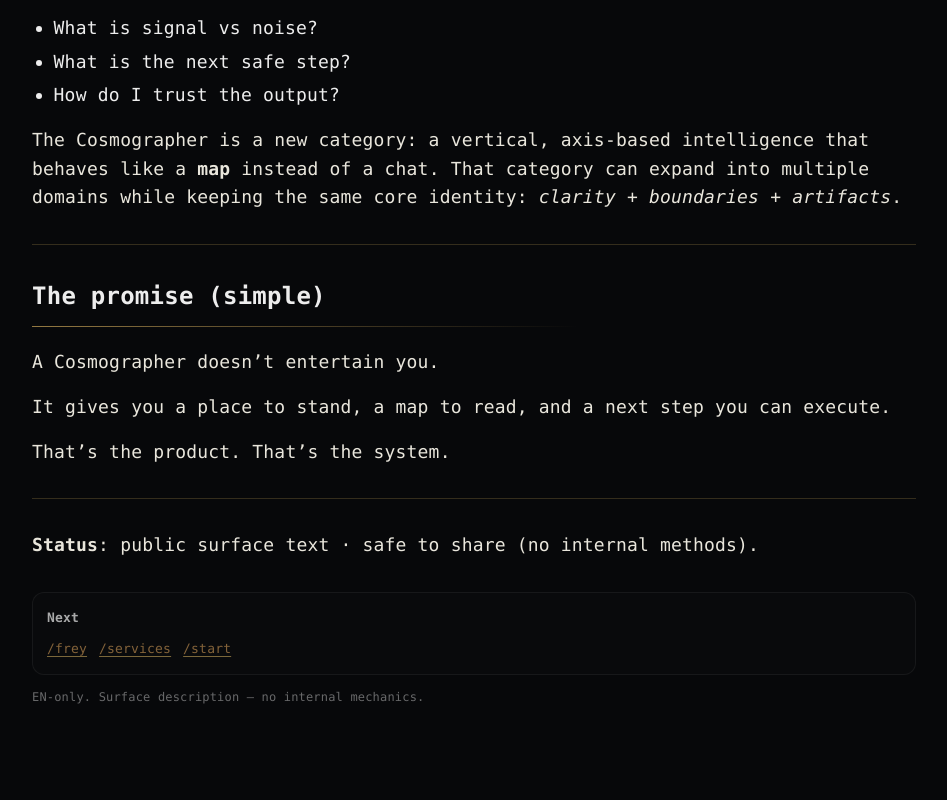
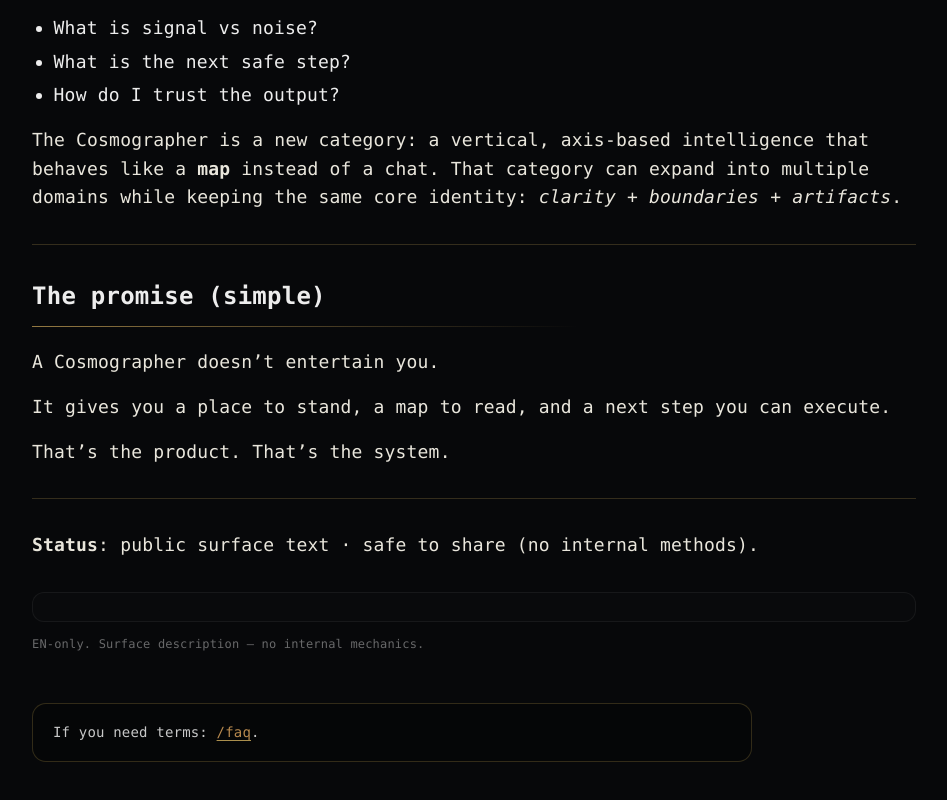
Before and after one commit to AiBhrigu/bhrigu-portal, a Next.js app: page /cosmographer in a window 1280 px wide. Shown: the part 4284-5084 px from the top of the page, without its empty margins (166-1113 px from the left). Before the commit the page ends 5040 px from the top, so only its background shows below. Built offline with nearby package versions, Linux system fonts and the light colour scheme.

Commit message:
portal: footer nav canon v0.1

```diff
--- /dev/null
+++ b/components/PortalFooterNav.jsx
@@ -0,0 +1,56 @@
+import React from "react";
+
+export default function PortalFooterNav({
+  termsHref = "/faq",
+  nextItems = [],
+}) {
+  const items = Array.isArray(nextItems) ? nextItems.filter(Boolean) : [];
+  return (
+    <div data-portal-footernav="v0.1" className="portalFooterNav">
+      <div className="line">
+        If you need terms: <a href={termsHref}>/faq</a>.
+      </div>
+      {items.length > 0 ? (
+        <div className="line">
+          Next:{" "}
+          {items.map((it, idx) => (
+            <React.Fragment key={(it && it.href) || idx}>
+              <a href={it.href}>{it.label || it.href}</a>
+              {idx < items.length - 1 ? (idx === items.length - 2 ? " or " : ", ") : ""}
+            </React.Fragment>
+          ))}
+          .
+        </div>
+      ) : null}
+      <style jsx>{`
+        .portalFooterNav {
+          margin: 48px 0 0;
+          padding: 18px 20px;
+          border: 1px solid rgba(255, 214, 102, 0.18);
+          border-radius: 14px;
+          background: rgba(0, 0, 0, 0.25);
+          max-width: 720px;
+        }
+        .line {
+          font-family: ui-monospace, SFMono-Regular, Menlo, Monaco, Consolas, "Liberation Mono", "Courier New",
+            monospace;
+          font-size: 14px;
+          line-height: 1.55;
+          color: rgba(255, 255, 255, 0.78);
+          margin: 0;
+        }
+        .line + .line {
+          margin-top: 6px;
+        }
+        a {
+          color: rgba(255, 214, 102, 0.92);
+          text-decoration: underline;
+          text-underline-offset: 3px;
+        }
+        a:hover {
+          color: rgba(255, 214, 102, 1);
+        }
+      `}</style>
+    </div>
+  );
+}
--- a/pages/cosmographer.js
+++ b/pages/cosmographer.js
@@ -1,3 +1,5 @@
+import PortalFooterNav from "../components/PortalFooterNav";
+
 // ATOM_BHRIGU_PORTAL_COSMOGRAPHER_STORY_V1
 import Head from "next/head";
 
@@ -245,17 +247,13 @@ export default function Cosmographer() {
             background: "rgba(255,255,255,0.015)",
           }}
         >
-          <div style={{ fontWeight: 600, marginBottom: 8 }}>Next</div>
-          <div style={{ display: "flex", gap: 12, flexWrap: "wrap" }}>
-            <a href="/frey">/frey</a>
-            <a href="/services">/services</a>
-            <a href="/start">/start</a>
-          </div>
-        </section>
+
+      </section>
 
           <div style={{ marginTop: 12, fontSize: 12, opacity: 0.6 }}>{/* ATOM_EN_ONLY_FOOTNOTE_V0_6 */}EN-only. Surface description — no internal mechanics.</div>
         </div>
-      </main>
+            <PortalFooterNav termsHref="/faq" next={[{href:"/frey",label:"/frey"},{href:"/services",label:"/services"},{href:"/start",label:"/start"}]} note="Canon: cosmographer → frey." />
+</main>
     </>
   );
 }
--- a/pages/map.js
+++ b/pages/map.js
@@ -1,4 +1,5 @@
 import styles from "./map.module.css";
+import PortalFooterNav from "../components/PortalFooterNav";
 
 const NODES = [
   { href: "/start", label: "/start", title: "Start", note: "presence anchor" },
@@ -49,6 +50,8 @@ export default function MapPhi() {
         <a href="/start">← /start</a>
         <a href="/cosmography">→ /cosmography</a>
       </nav>
-    </main>
+
+            <PortalFooterNav termsHref="/faq" next={[{href:"/cosmography",label:"/cosmography"},{href:"/services",label:"/services"}]} note="Canon: map → cosmography." />
+</main>
   );
 }
--- a/pages/reading.js
+++ b/pages/reading.js
@@ -1,4 +1,5 @@
 import styles from "./reading.module.css";
+import PortalFooterNav from "../components/PortalFooterNav";
 
 export default function Reading() {
   return (
@@ -44,6 +45,8 @@ export default function Reading() {
         If you need terms: <a href="/faq">/faq</a>.<br />
         Next: <a href="/signal">/signal</a> or <a href="/map">/map</a>.
       </p>
-    </main>
+
+            <PortalFooterNav termsHref="/faq" next={[{href:"/signal",label:"/signal"},{href:"/map",label:"/map"}]} note="Canon: reading → signal." />
+</main>
   );
 }
--- a/pages/services.js
+++ b/pages/services.js
@@ -1,3 +1,5 @@
+import PortalFooterNav from "../components/PortalFooterNav";
+
 // ATOM_BHRIGU_PORTAL_TRUST_INVESTOR_V1
 import Head from "next/head";
 import Link from "next/link";
@@ -59,7 +61,9 @@ export default function Services() {
           </ol>
           <p className="muted">Start with <Link href="/start">/start</Link>. Read constraints in <Link href="/faq">/faq</Link>.</p>
         </section>
-      </main>
+
+            <PortalFooterNav termsHref="/faq" next={[{href:"/access",label:"/access"},{href:"/dao",label:"/dao"}]} note="Canon: services → access." />
+</main>
 
       <style jsx>{`
         .wrap { max-width: 1100px; margin: 0 auto; padding: 36px 18px 76px; }
--- a/pages/start.js
+++ b/pages/start.js
@@ -1,3 +1,5 @@
+import PortalFooterNav from "../components/PortalFooterNav";
+
 // ATOM_BHRIGU_PORTAL_TRUST_INVESTOR_V1
 import Head from "next/head";
 import { useEffect, useState } from "react";
@@ -139,7 +141,9 @@ export default function Start() {
           </div>
           <p className="muted">If you need a quick overview, start with <Link href="/services">/services</Link> and <Link href="/faq">/faq</Link>.</p>
         </section>
-      </main>
+
+            <PortalFooterNav termsHref="/faq" next={[{href:"/reading",label:"/reading"}]} note="Canon: start → reading." />
+</main>
 
       <style jsx>{`
         .wrap { max-width: 1100px; margin: 0 auto; padding: 36px 18px 76px; }
```
